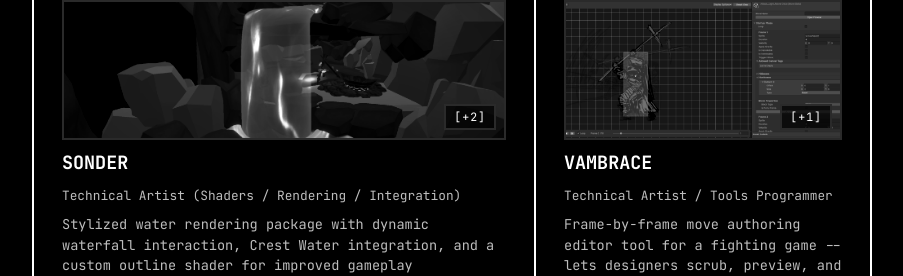
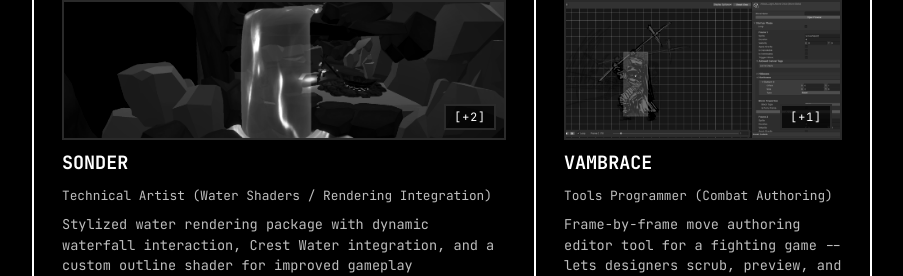
Before and after one commit to matach/Portfolio_Website_2026, a React (Vite) app: page / in a window 1280 px wide. Shown: the part 1317-1593 px from the top of the page, without its empty margins (344-1247 px from the left). Built offline with nearby package versions, Linux system fonts and the light colour scheme.

Commit message:
- changed project details

```diff
--- a/src/components/Projects.tsx
+++ b/src/components/Projects.tsx
@@ -31,7 +31,7 @@
       "Stylized water rendering package with dynamic waterfall interaction, Crest Water integration, and a custom outline shader for improved gameplay readability.",
     longDescription:
       "For Sonder, I created a dynamic waterfall shader with object interaction and integrated Crest Water to bring the rest of the water system to life. I also developed an outline shader to improve readability and strengthen the game's stylized visual identity. The goal across both features was stable performance, clear gameplay presentation, and artist-friendly controls for fast iteration.",
-    role: "Technical Artist (Shaders / Rendering / Integration)",
+    role: "Technical Artist (Water Shaders / Rendering Integration)",
     year: "2025",
     status: "In Development",
     images: [
@@ -62,7 +62,7 @@
       "Frame-by-frame move authoring editor tool for a fighting game -- lets designers scrub, preview, and set transitions to speed up combat iteration.",
     longDescription:
       "Vambrace is a fighting game prototype where I developed an editor tool to author moves and transitions frame-by-frame. The goal was to dramatically speed up iteration for combat design by making gameplay data visual, editable, and testable without hand-editing assets. The tool turns combat tuning into a fast feedback loop: tweak, preview, test -- without constantly switching context.",
-    role: "Technical Artist / Tools Programmer",
+    role: "Tools Programmer (Combat Authoring)",
     year: "2024",
     status: "Prototype",
     images: [projectImage("vambrace-01.png"), projectImage("vambrace-02.png")],
```
